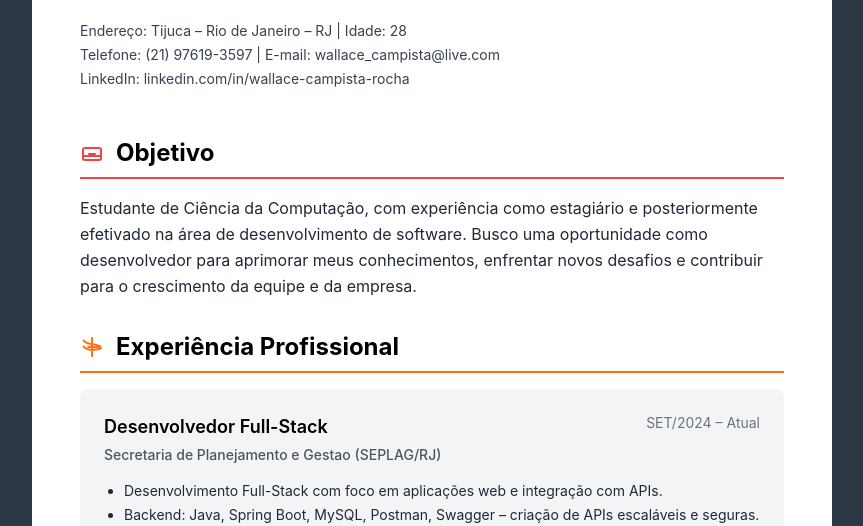
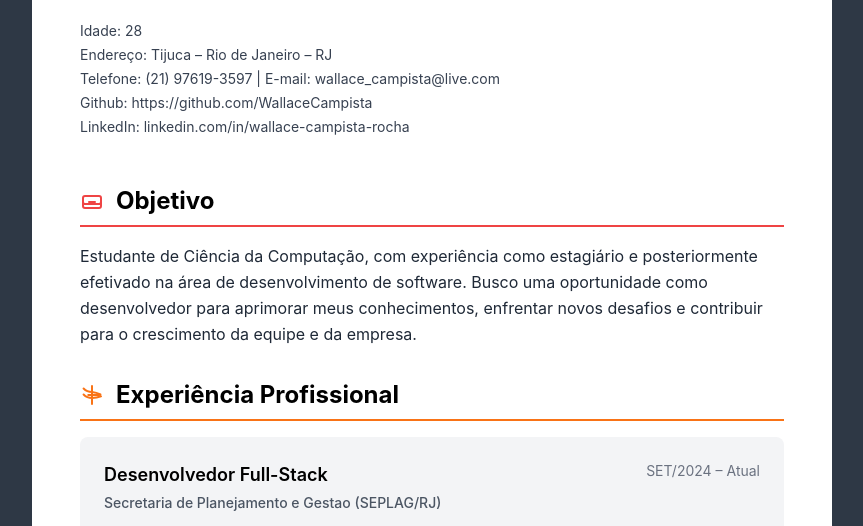
Before and after one commit to WallaceCampista/Curriculo, a plain HTML site: page index.html in a window 1280 px wide. Shown: the part 247-773 px from the top of the page, without its empty margins (208-1071 px from the left). Drawn offline with nearby package versions, Linux system fonts and the light colour scheme; a web font is replaced by a local one.

Commit message:
Atualize a seção de informações de contato para reorganizar a idade e o endereço, além de adicionar o link do GitHub

```diff
--- a/index.html
+++ b/index.html
@@ -66,9 +66,11 @@
 
             <!-- Informações de contato detalhadas -->
             <div class="text-sm text-gray-700 space-y-1">
-                <p>Endereço: Tijuca – Rio de Janeiro – RJ | Idade: 28</p>
+                <p>Idade: 28</p>
+                <p>Endereço: Tijuca – Rio de Janeiro – RJ</p>
                 <p>Telefone: <a href="tel:+5521976193597" class="hover:text-blue-600 transition-colors">(21) 97619-3597</a> | E-mail: <a href="mailto:wallace_campista@live.com" class="hover:text-blue-600 transition-colors">wallace_campista@live.com</a></p>
-                <p>LinkedIn: <a href="https://linkedin.com/in/wallace-campista-rocha-7582b3141/" target="_blank" class="hover:text-blue-600 transition-colors">linkedin.com/in/wallace-campista-rocha</a></p>
+                <p>Github: <a href="https://github.com/WallaceCampista" target="_blank" class="hover:text-blue-600 transition-colors">https://github.com/WallaceCampista</a></p>
+                <p>LinkedIn: <a href="https://www.linkedin.com/in/wallace-campista-rocha-7582b3141/" target="_blank" class="hover:text-blue-600 transition-colors">linkedin.com/in/wallace-campista-rocha</a></p>
             </div>
         </header>
 
```
